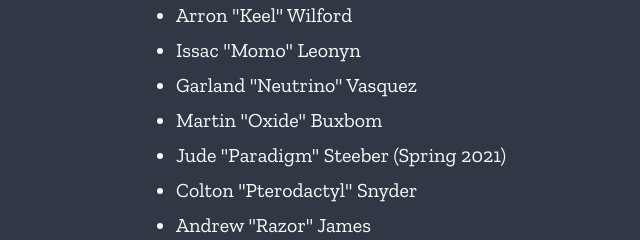
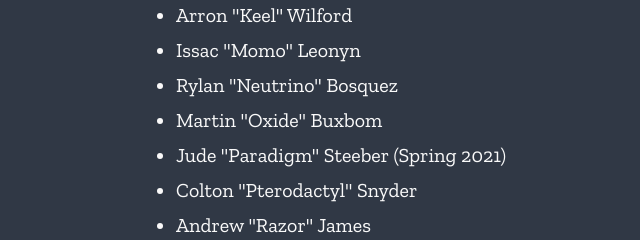
Before and after one commit to dorm41/dorm41.github.io, a plain HTML site: page 41ers/index.html in a window 1280 px wide. Shown: the part 716-956 px from the top of the page, 154-794 px from the left. Drawn offline with nearby package versions, Linux system fonts and the light colour scheme.

Commit message:
Update index.html
fixed neutrino's name
im an idiot

```diff
--- a/41ers/index.html
+++ b/41ers/index.html
@@ -50,7 +50,7 @@
 <li>Jordan "Index" Shuqey</li>
 <li>Arron "Keel" Wilford</li>
 <li>Issac "Momo" Leonyn</li>
-<li>Garland "Neutrino" Vasquez</li>
+<li>Rylan "Neutrino" Bosquez</li>
 <li>Martin "Oxide" Buxbom</li>
 <li>Jude "Paradigm" Steeber (Spring 2021)</li>
 <li>Colton "Pterodactyl" Snyder</li>
```
